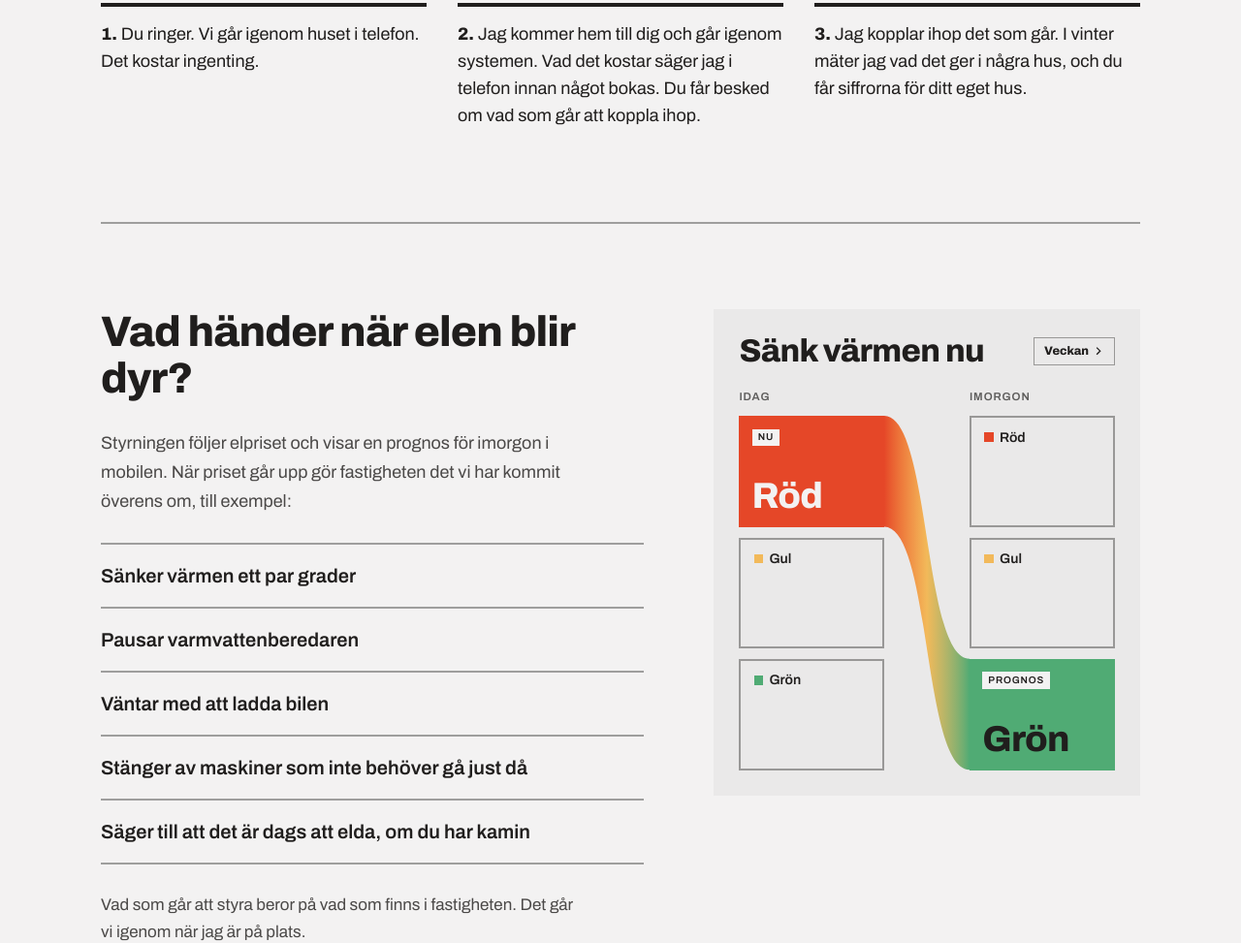
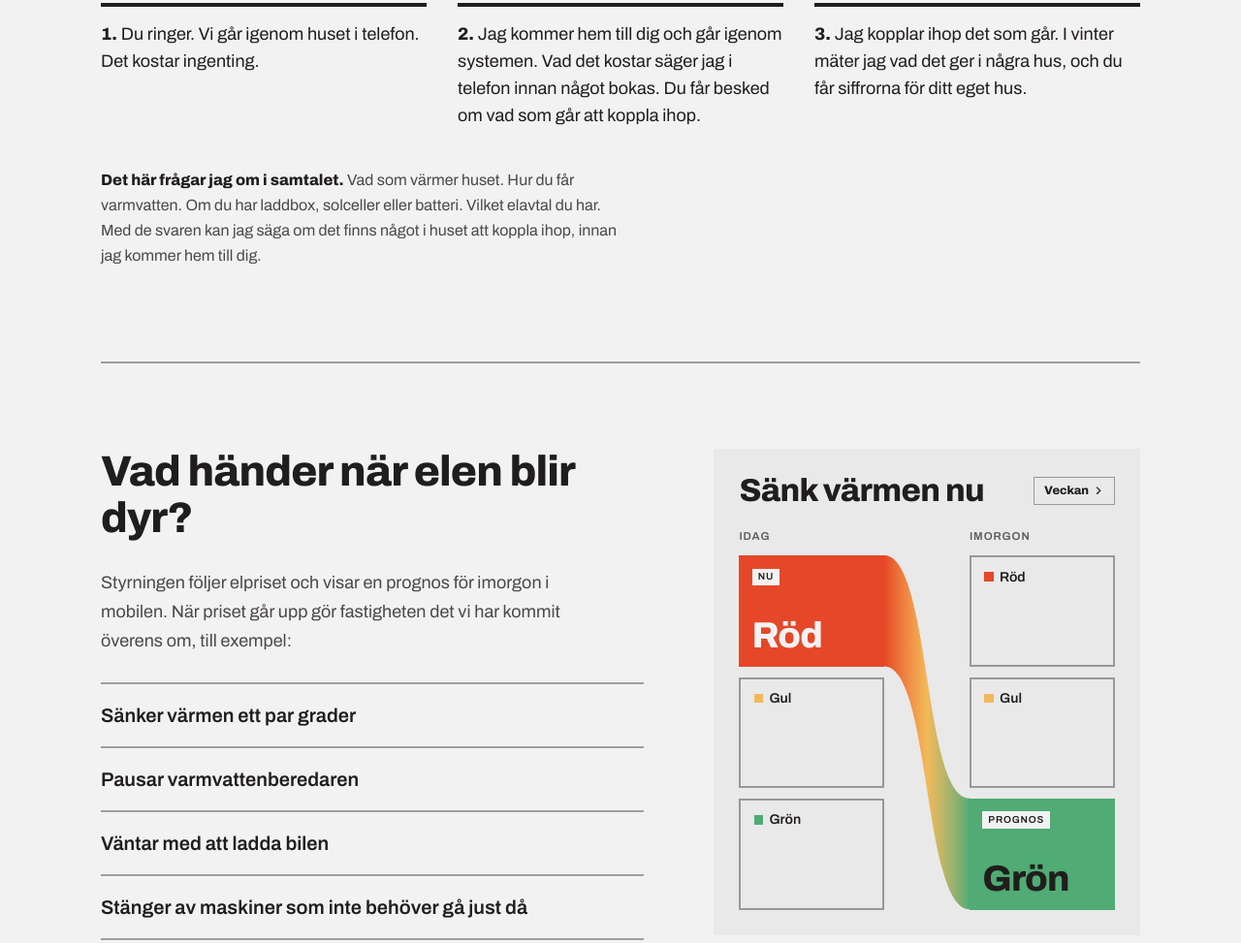
Before and after one commit to fredrikArvidsson75/sbkb-website, a plain HTML site: page energistyrning/index.html in a window 1280 px wide. Shown: the part 1898-2871 px from the top of the page at 97% size. Drawn offline with Linux system fonts and the light colour scheme.

Commit message:
Energistyrning: Det här frågar jag om i samtalet under Så börjar vi
Co-Authored-By: Claude Sonnet 5.5 <noreply@anthropic.com>

```diff
--- a/energistyrning/index.html
+++ b/energistyrning/index.html
@@ -465,6 +465,7 @@ textarea.input { min-height: 90px; resize: vertical; }
         <li style="border-top:4px solid var(--color-text); padding-top:14px; font-size:18px; line-height:28px;"><strong>2.</strong> Jag kommer hem till dig och går igenom systemen. Vad det kostar säger jag i telefon innan något bokas. Du får besked om vad som går att koppla ihop.</li>
         <li style="border-top:4px solid var(--color-text); padding-top:14px; font-size:18px; line-height:28px;"><strong>3.</strong> Jag kopplar ihop det som går. I vinter mäter jag vad det ger i några hus, och du får siffrorna för ditt eget hus.</li>
       </ol>
+      <p style="font-size:16px; line-height:26px; margin:0; max-width:60ch; color:color-mix(in srgb, var(--color-text) 80%, transparent);"><strong style="color:var(--color-text);">Det här frågar jag om i samtalet.</strong> Vad som värmer huset. Hur du får varmvatten. Om du har laddbox, solceller eller batteri. Vilket elavtal du har. Med de svaren kan jag säga om det finns något i huset att koppla ihop, innan jag kommer hem till dig.</p>
     </section>
     <section style="border-top:2px solid var(--color-divider); padding:clamp(56px, 8vw, 88px) 0 clamp(64px, 8vw, 96px); display:flex; flex-wrap:wrap; gap:56px 72px; align-items:flex-start;">
       <div style="flex:1 1 400px; display:flex; flex-direction:column; gap:28px;">
```
